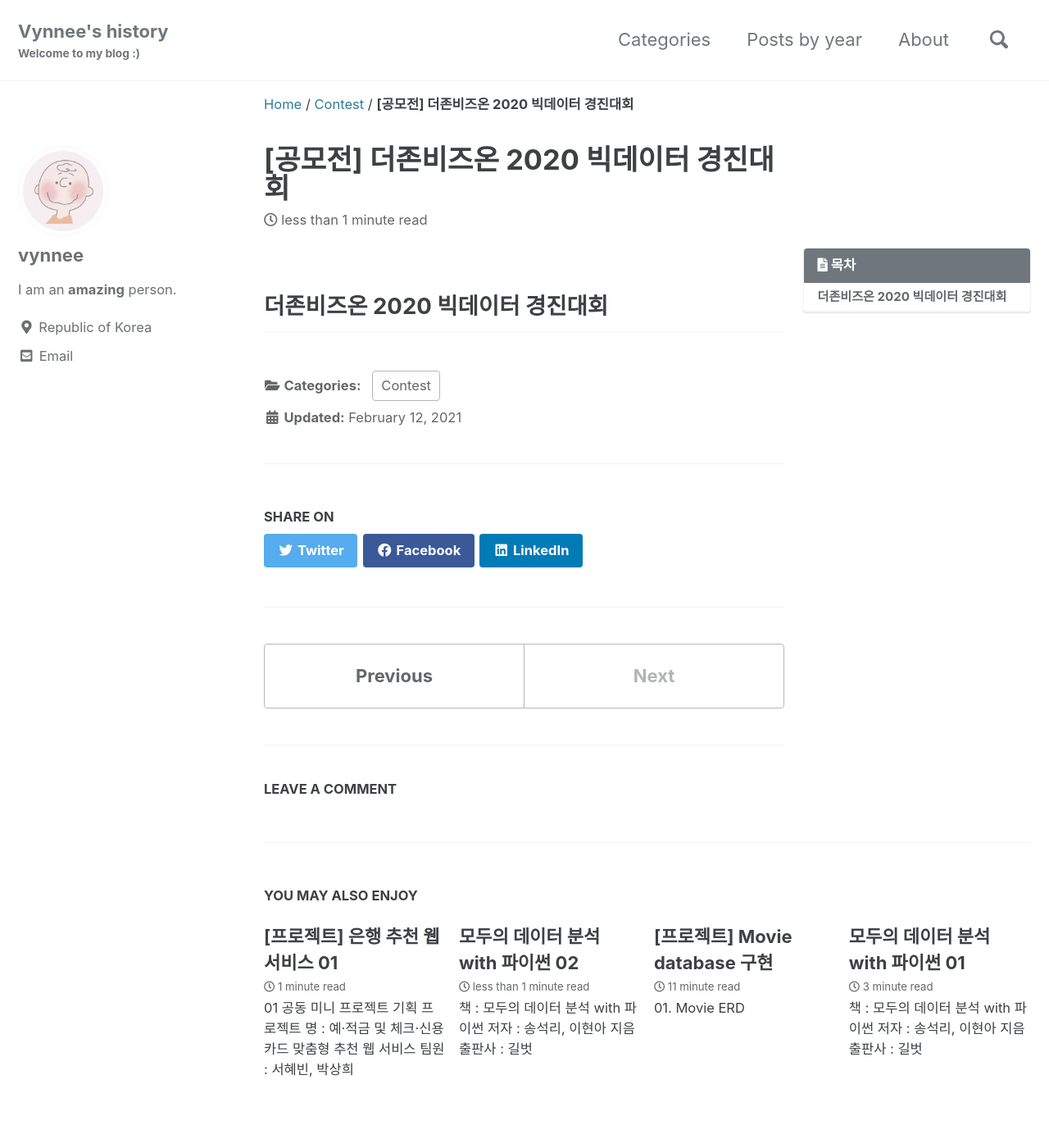
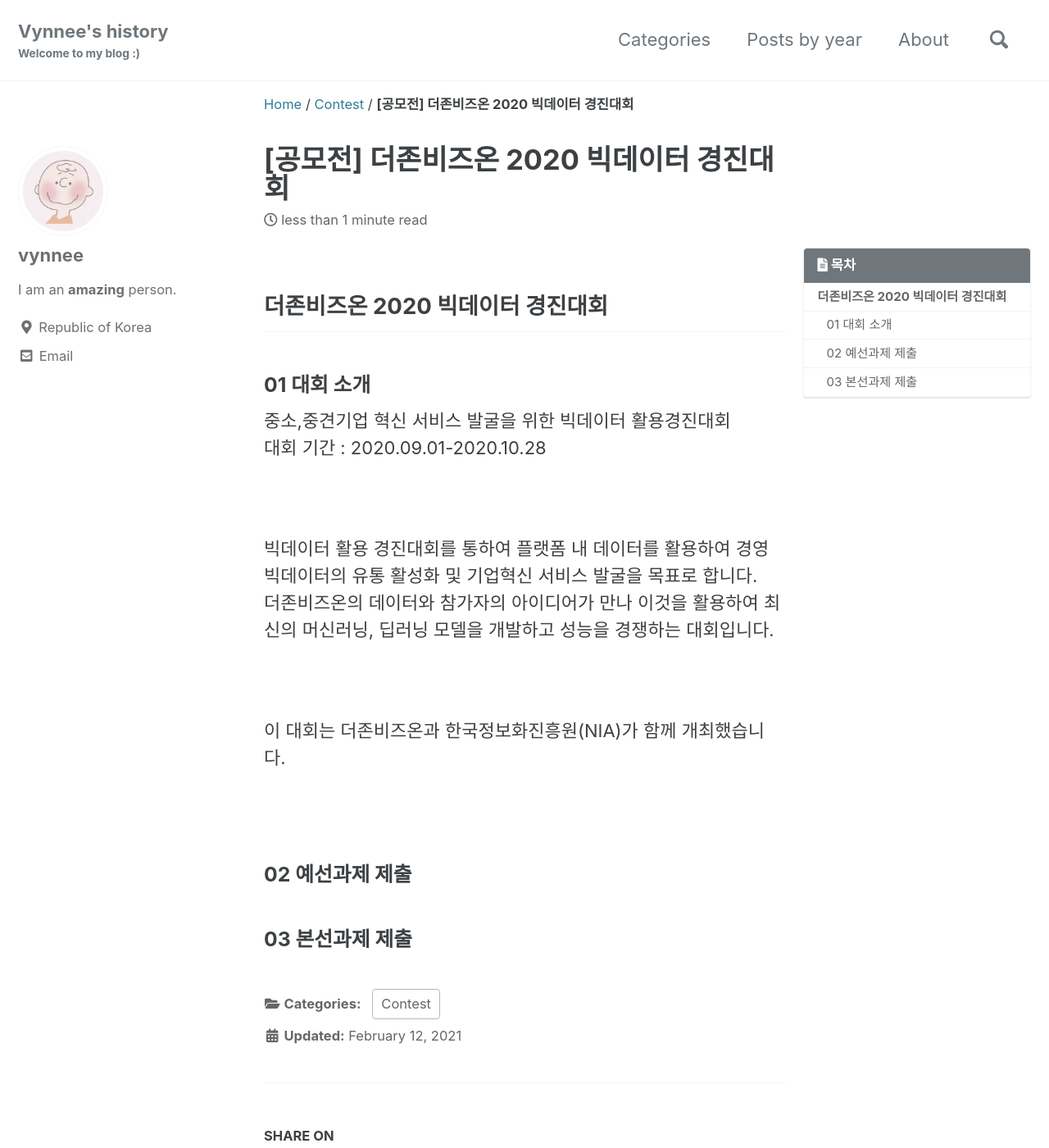
Before and after one commit to vynnee/vynnee.github.io, a Jekyll site: the page built from _posts/2021-01/contest/2021-02-12-co1.md, in a window 1280 px wide and 1400 px high. Shown: the whole window at 82% size. Built offline with Jekyll 4.4.1, drawn with Linux system fonts in a browser that asks for light colours; cached includes are drawn as plain includes; comment, search, counter and statistics services are not loaded.

Commit message:
Update 2021-02-12-co1.md

```diff
--- a/_posts/2021-01/contest/2021-02-12-co1.md
+++ b/_posts/2021-01/contest/2021-02-12-co1.md
@@ -11,8 +11,29 @@
 toc: true
 toc_sticky: true
 toc_label: 목차
-description: 더존비즈온과 한국정보화진흥원(NIA)가 함께 개최한 '중소, 중견기업의 혁신 서비스 발굴을 위한 빅데이터 활용 경진대회에 참여했던 기록
+description: 더존비즈온과 한국정보화진흥원(NIA)가 함께 개최한 '중소, 중견기업의 혁신 서비스 발굴을 위한 빅데이터 활용 경진대회'에 참여했던 기록
 Last_modified_at: 2021-02-12T00:00:00+08:00
 ---
 
 ## 더존비즈온 2020 빅데이터 경진대회
+
+### 01 대회 소개
+중소,중견기업 혁신 서비스 발굴을 위한 빅데이터 활용경진대회<br>
+대회 기간 : 2020.09.01-2020.10.28<br>
+
+<br>
+
+빅데이터 활용 경진대회를 통하여 플랫폼 내 데이터를 활용하여 경영 빅데이터의 유통 활성화 및 기업혁신 서비스 발굴을 목표로 합니다.<br>
+더존비즈온의 데이터와 참가자의 아이디어가 만나 이것을 활용하여 최신의 머신러닝, 딥러닝 모델을 개발하고 성능을 경쟁하는 대회입니다.<br>
+
+
+<br>
+
+이 대회는 더존비즈온과 한국정보화진흥원(NIA)가 함께 개최했습니다.<br>
+
+<br>
+
+### 02 예선과제 제출
+
+
+### 03 본선과제 제출
```
